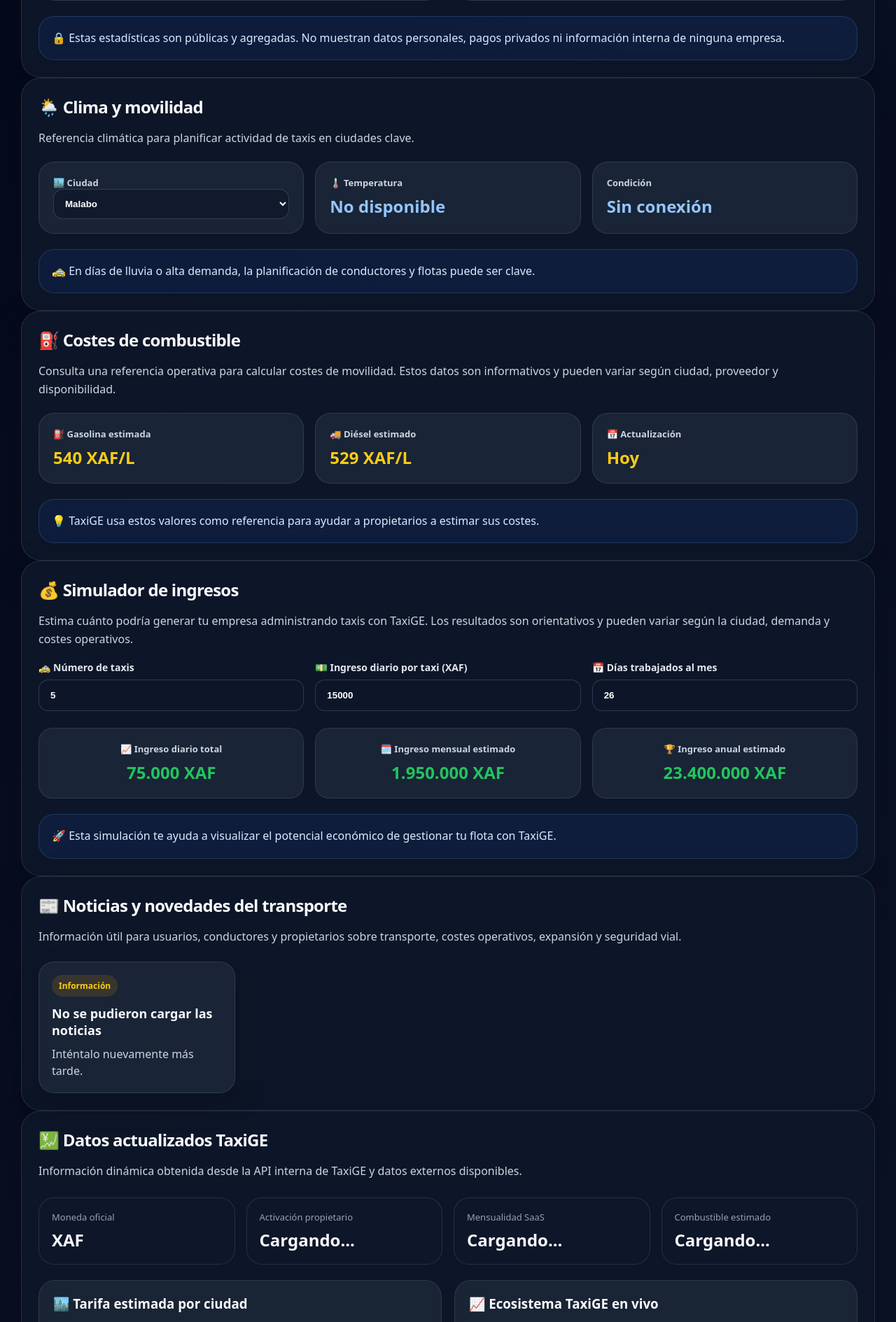
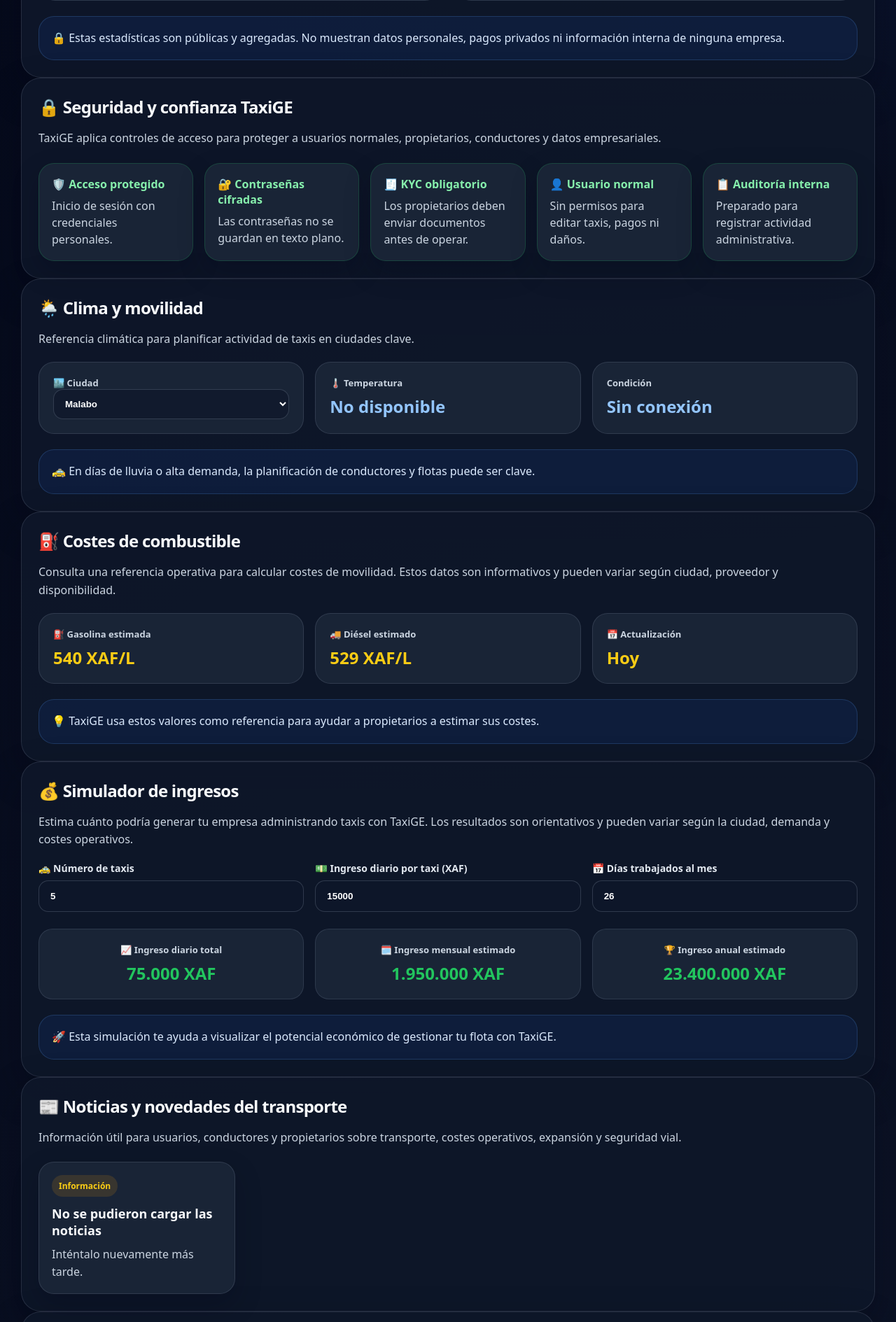
Before and after one commit to samu019/TaxiGE, a Django app: template templates/accounts/request_admin.html in a window 1280 px wide. Shown: the part 1600-3489 px from the top of the page at 70% size. Run offline with Django 5.2, Linux system fonts and the light colour scheme; the template is opened without the code that fills it, so the values that code supplies are empty; parts of the project's set-up code (start-up, migrations or seed data) failed here and were passed over.

Commit message:
Add security status panel to public dashboard

```diff
--- a/templates/accounts/request_admin.html
+++ b/templates/accounts/request_admin.html
@@ -550,6 +550,36 @@
     .weather-grid{grid-template-columns:1fr;}
 }
 
+
+.security-grid{
+    display:grid;
+    grid-template-columns:repeat(5,minmax(0,1fr));
+    gap:16px;
+    margin-top:22px;
+}
+.security-card{
+    padding:18px;
+    border-radius:22px;
+    background:rgba(30,41,59,.78);
+    border:1px solid rgba(34,197,94,.20);
+    box-shadow:0 16px 38px rgba(2,6,23,.22);
+}
+.security-card strong{
+    display:block;
+    margin-bottom:8px;
+    color:#86efac;
+}
+.security-card span{
+    color:#cbd5e1;
+    line-height:1.5;
+}
+@media(max-width:1000px){
+    .security-grid{grid-template-columns:repeat(2,minmax(0,1fr));}
+}
+@media(max-width:650px){
+    .security-grid{grid-template-columns:1fr;}
+}
+
 </style>
 </head>
 
@@ -673,6 +703,39 @@
 
 
 
+
+
+
+        <section class="card">
+            <h2>🔒 Seguridad y confianza TaxiGE</h2>
+            <p>
+                TaxiGE aplica controles de acceso para proteger a usuarios normales, propietarios,
+                conductores y datos empresariales.
+            </p>
+
+            <div class="security-grid">
+                <div class="security-card">
+                    <strong>🛡️ Acceso protegido</strong>
+                    <span>Inicio de sesión con credenciales personales.</span>
+                </div>
+                <div class="security-card">
+                    <strong>🔐 Contraseñas cifradas</strong>
+                    <span>Las contraseñas no se guardan en texto plano.</span>
+                </div>
+                <div class="security-card">
+                    <strong>🧾 KYC obligatorio</strong>
+                    <span>Los propietarios deben enviar documentos antes de operar.</span>
+                </div>
+                <div class="security-card">
+                    <strong>👤 Usuario normal</strong>
+                    <span>Sin permisos para editar taxis, pagos ni daños.</span>
+                </div>
+                <div class="security-card">
+                    <strong>📋 Auditoría interna</strong>
+                    <span>Preparado para registrar actividad administrativa.</span>
+                </div>
+            </div>
+        </section>
 
 
         <section class="card">
```
